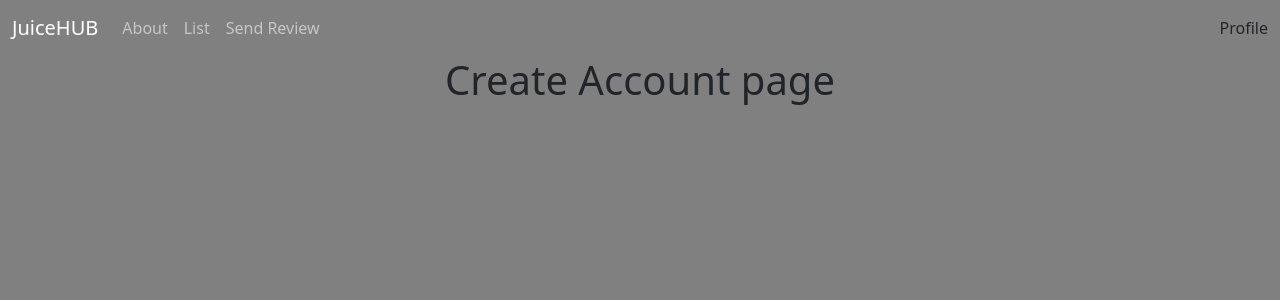
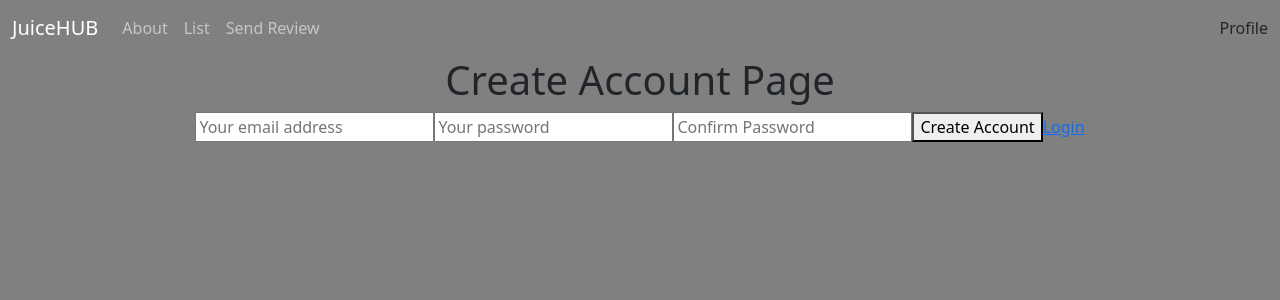
Before and after one commit to Saul999/JuiceHUB, a React (Vite) app in the folder frontend/: page /create-account in a window 1280 px wide. Shown: the top 300 px of the page. Built offline with nearby package versions, Linux system fonts and the light colour scheme.

Commit message:
create account page success

```diff
--- a/frontend/src/pages/CreateAccPage.tsx
+++ b/frontend/src/pages/CreateAccPage.tsx
@@ -1,5 +1,58 @@
+import { createUserWithEmailAndPassword, getAuth } from "firebase/auth";
+import { useState } from "react";
+import { Link, useNavigate } from "react-router-dom";
 function CreateAccPage() {
-  return <h1>Create Account page</h1>;
+  const [email, setEmail] = useState("");
+  const [password, setPassword] = useState("");
+  const [confirmPass, setConfirmPass] = useState("");
+  const [error, setError] = useState("");
+
+  const navigate = useNavigate();
+  const createAccount = async () => {
+    try {
+      if (password !== confirmPass) {
+        setError("Passwords do not match !");
+        return;
+      }
+      if (password.length < 6) {
+        setError("Password must be at least 6 characters long!");
+        return;
+      }
+
+      await createUserWithEmailAndPassword(getAuth(), email, password);
+      navigate("/profile");
+    } catch {
+      setError(error);
+    }
+  };
+
+  return (
+    <>
+      <div className="content-container">
+        <h1>Create Account Page</h1>
+        {error && <p className="error">{error}</p>}
+        <input
+          placeholder="Your email address"
+          value={email}
+          onChange={(e) => setEmail(e.target.value)}
+        ></input>
+        <input
+          type="password"
+          placeholder="Your password"
+          value={password}
+          onChange={(e) => setPassword(e.target.value)}
+        ></input>
+        <input
+          type="password"
+          placeholder="Confirm Password"
+          value={confirmPass}
+          onChange={(e) => setConfirmPass(e.target.value)}
+        ></input>
+        <button onClick={createAccount}>Create Account</button>
+        <Link to="/login">Login</Link>
+      </div>
+    </>
+  );
 }
 
 export default CreateAccPage;
```
